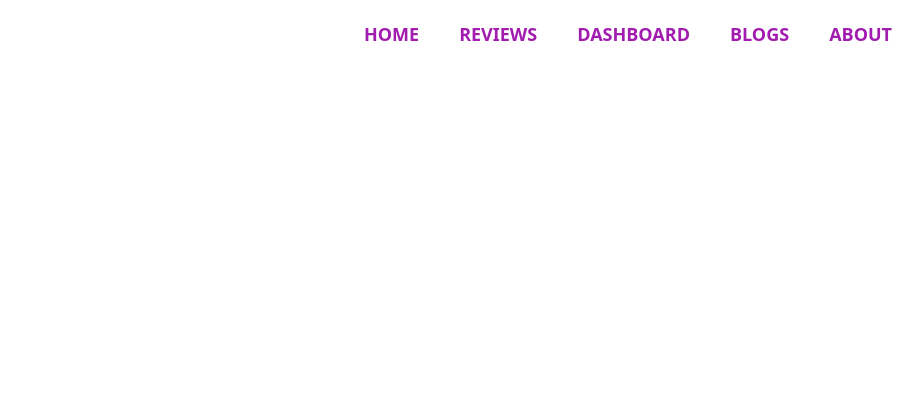
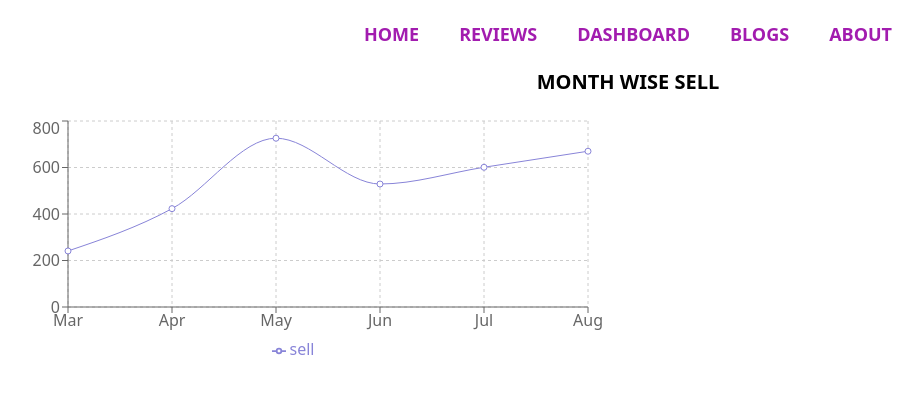
Before and after one commit to shakhawath1/product-analysis, a React (Create React App) app: page /dashboard in a window 1280 px wide. Shown: the top 394 px of the page, without its empty margins (12-935 px from the left). Built offline with nearby package versions, Linux system fonts and the light colour scheme.

Commit message:
added line chart

```diff
--- a/package.json
+++ b/package.json
@@ -6,6 +6,7 @@
     "@testing-library/jest-dom": "^5.16.3",
     "@testing-library/react": "^12.1.4",
     "@testing-library/user-event": "^13.5.0",
+    "axios": "^0.26.1",
     "react": "^18.0.0",
     "react-dom": "^18.0.0",
     "react-router-dom": "^6.3.0",
--- /dev/null
+++ b/public/data.json
@@ -0,0 +1,38 @@
+[
+    {
+        "month": "Mar",
+        "investment": 100000,
+        "sell": 241,
+        "revenue": 10401
+    },
+    {
+        "month": "Apr",
+        "investment": 200000,
+        "sell": 423,
+        "revenue": 24500
+    },
+    {
+        "month": "May",
+        "investment": 500000,
+        "sell": 726,
+        "revenue": 67010
+    },
+    {
+        "month": "Jun",
+        "investment": 500000,
+        "sell": 529,
+        "revenue": 40405
+    },
+    {
+        "month": "Jul",
+        "investment": 600000,
+        "sell": 601,
+        "revenue": 50900
+    },
+    {
+        "month": "Aug",
+        "investment": 700000,
+        "sell": 670,
+        "revenue": 61000
+    }
+]
--- /dev/null
+++ b/src/ReChart/RevAreaChart/RevAreaChart.js
@@ -0,0 +1,11 @@
+import React from 'react';
+
+const RevAreaChart = () => {
+    return (
+        <div>
+
+        </div>
+    );
+};
+
+export default RevAreaChart;
--- /dev/null
+++ b/src/ReChart/RevBarChart/RevBarChart.js
@@ -0,0 +1,11 @@
+import React from 'react';
+
+const RevBarChart = () => {
+    return (
+        <div>
+
+        </div>
+    );
+};
+
+export default RevBarChart;
--- /dev/null
+++ b/src/ReChart/RevPieChart/RevPieChart.js
@@ -0,0 +1,11 @@
+import React from 'react';
+
+const RevPieChart = () => {
+    return (
+        <div>
+
+        </div>
+    );
+};
+
+export default RevPieChart;
--- /dev/null
+++ b/src/ReChart/SellLineChart/SellLineChart.js
@@ -0,0 +1,26 @@
+import React from 'react';
+import { CartesianGrid, Legend, Line, LineChart, Tooltip, XAxis, YAxis } from 'recharts';
+import useChartData from '../../hooks/useChartData';
+
+const SellLineChart = () => {
+    const [data] = useChartData();
+
+
+    return (
+        <div>
+            <h4 className='text-xl text-center font-semibold my-5'>MONTH WISE SELL</h4>
+            <LineChart width={630} height={250} data={data}
+                margin={{ top: 5, right: 30, left: 20, bottom: 5 }}>
+                <CartesianGrid strokeDasharray="3 3" />
+                <XAxis dataKey="month" />
+                <YAxis />
+                <Tooltip />
+                <Legend />
+                <Line type="monotone" dataKey="sell" stroke="#8884d8" />
+                {/* <Line type="monotone" dataKey="uv" stroke="#82ca9d" /> */}
+            </LineChart>
+        </div>
+    );
+};
+
+export default SellLineChart;
--- a/src/components/Dashboard/Dashboard.js
+++ b/src/components/Dashboard/Dashboard.js
@@ -1,9 +1,10 @@
 import React from 'react';
+import SellLineChart from '../../ReChart/SellLineChart/SellLineChart';
 
 const Dashboard = () => {
     return (
         <div>
-
+            <SellLineChart></SellLineChart>
         </div>
     );
 };
--- /dev/null
+++ b/src/hooks/useChartData.js
@@ -0,0 +1,28 @@
+import axios from 'axios';
+import { useEffect, useState } from 'react';
+
+const useChartData = () => {
+    const [data, setData] = useState([]);
+    console.log(data)
+    useEffect(() => {
+        axios.get("data.json").then((data) => {
+            const loadedData = data.data;
+
+            const chartData = loadedData.map((data) => {
+                console.log(data.investment);
+                const dt = {
+                    month: data.month,
+                    investment: data.investment,
+                    sell: data.sell,
+                    revenue: data.revenue,
+                };
+                return dt;
+            });
+            setData(chartData);
+        });
+    }, []);
+    return [data, setData];
+};
+
+
+export default useChartData;
```
Also changed, not shown: 2 other files (tests, documents, lock files or other folders).
